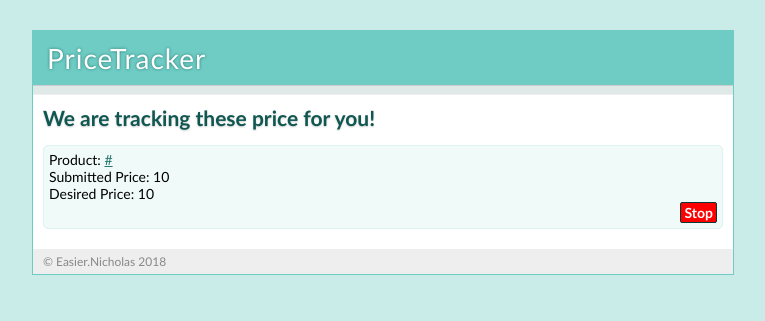
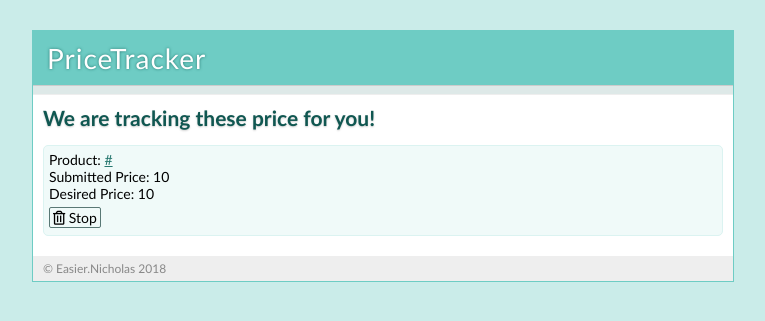
Before and after one commit to zquangu112z/Price-Tracker, a Flask app: template src/pricetracker/templates/following.html in a window 1280 px wide. Shown: the top 321 px of the page, without its empty margins (257-1022 px from the left). Run offline with Flask 2, Linux system fonts and the light colour scheme; the template is opened without the code that fills it: most values are stand-ins (such as "Sample title", 1, 10 or a date in 2020); some libraries are stand-ins or nearby versions.

Commit message:
feat: alter My Following page

```diff
--- a/src/pricetracker/static/style.css
+++ b/src/pricetracker/static/style.css
@@ -34,7 +34,16 @@ button {
 }
 input.btstop {
   background: #FF0000;
-  float: right;
+}
+.form-stop-follow {
+  margin-bottom: 2px;
+  margin-top: 5px;
+}
+button.btstop {
+  background-color: Transparent;
+  border: 1px solid #597875;
+  color: black;
+  font-weight: normal;
 }
 div.page {
   background: white;
@@ -99,7 +108,6 @@ div.page ul.following_products li {
   -moz-border-radius: 5px;
   -webkit-border-radius: 5px;
   min-height: 48px;
-  overflow: auto;
 }
 div.page ul.following_products p {
   margin: 0;
--- a/src/pricetracker/static/style.less
+++ b/src/pricetracker/static/style.less
@@ -40,9 +40,19 @@ input[type="submit"], button {
 
 input.btstop {
     background: @red;
-    float: right;
 }
 
+.form-stop-follow {
+    margin-bottom: 2px;
+    margin-top: 5px;
+}
+
+button.btstop{
+    background-color: Transparent;
+    border: 1px solid #597875;
+    color: black;
+    font-weight: normal;
+}
 div.page {
     background: white;
     border: 1px solid #6ECCC4;
@@ -115,7 +125,6 @@ div.page ul.following_products li {
     -moz-border-radius: 5px;
     -webkit-border-radius: 5px;
     min-height: 48px;
-    overflow: auto;
 }
 
 div.page ul.following_products p {
--- a/src/pricetracker/templates/following.html
+++ b/src/pricetracker/templates/following.html
@@ -10,9 +10,9 @@
       <p><srong>Product: </srong><span><a href="{{ following_product.url_product }}">{{ following_product.url_product }}</a></span></p>
       <p><srong>Submitted Price: </srong><span>{{ following_product.submited_price }}</span></p>
       <p><srong>Desired Price:</srong><span> {{ following_product.desired_price }}</span></p>
-      <form action="stop_follow" method="post">
+      <form action="stop_follow" method="post" class="form-stop-follow">
         <input type="hidden" name="product_id" value="{{following_product.id}}">
-        <input type="submit" value="Stop" class="btstop">
+        <button type="submit" class="btstop"><i class="far fa-trash-alt"></i> Stop</button>
       </form>
     </li>
   {% endfor %}
--- a/src/pricetracker/templates/home.html
+++ b/src/pricetracker/templates/home.html
@@ -1,5 +1,5 @@
 {% extends "layout.html" %}
-{% block title %}Price Tracking{% endblock %}
+{% block title %}Home{% endblock %}
 {% block body %}
   <h2>Let me help you track the price!</h2>
   {% if status %}<div class="error"><strong>Status:</strong> {{ status }}</div>{% endif %}
--- a/src/pricetracker/templates/layout.html
+++ b/src/pricetracker/templates/layout.html
@@ -1,22 +1,39 @@
-<!doctype html>
-<title>{% block title %}Welcome{% endblock %} | Tracker</title>
-<link rel="stylesheet" type="text/css" href="{{ url_for('static', filename='style.css') }}">
+<!DOCTYPE doctype html>
+<title>
+    {% block title %}Welcome{% endblock %} | Tracker
+</title>
+<head>
+    <link href="{{ url_for('static', filename='style.css') }}" rel="stylesheet" type="text/css"></link>
+    <link crossorigin="anonymous" href="https://use.fontawesome.com/releases/v5.0.13/css/all.css" integrity="sha384-DNOHZ68U8hZfKXOrtjWvjxusGo9WQnrNx2sqG0tfsghAvtVlRW3tvkXWZh58N9jp" rel="stylesheet"></link>
+    <link rel="icon"  type="image/png" href="{{ url_for('static', filename='myicon.png') }}">
+</head>
 <div class="page">
-  <h1>PriceTracker</h1>
+    <h1>
+        PriceTracker
+    </h1>
     <div class="navigation">
         {% if g.user %}
-    <a href="{{ url_for('home') }}">Home</a> |
-    <a href="{{ url_for('user_following') }}">My Following</a> |
-    <a href="{{ url_for('logout') }}">Sign out [{{ g.user.username }}]</a>
+        <a href="{{ url_for('home') }}">
+            Home
+        </a>
+        |
+        <a href="{{ url_for('user_following') }}">
+            My Following
+        </a>
+        |
+        <a href="{{ url_for('logout') }}">
+            Sign out [{{ g.user.username }}]
+        </a>
         {% endif %}
     </div>
-
     {% with flashes = get_flashed_messages() %}
     {% if flashes %}
     <ul class="flashes">
         {% for message in flashes %}
-        <li>{{ message }}
+        <li>
+            {{ message }}
       {% endfor %}
+        </li>
     </ul>
     {% endif %}
   {% endwith %}
@@ -24,6 +41,6 @@
         {% block body %}{% endblock %}
     </div>
     <div class="footer">
-    &copy; Easier.Nicholas 2018
+        © Easier.Nicholas 2018
     </div>
 </div>
```
Lines whose indentation alone changed are shown as unchanged.
